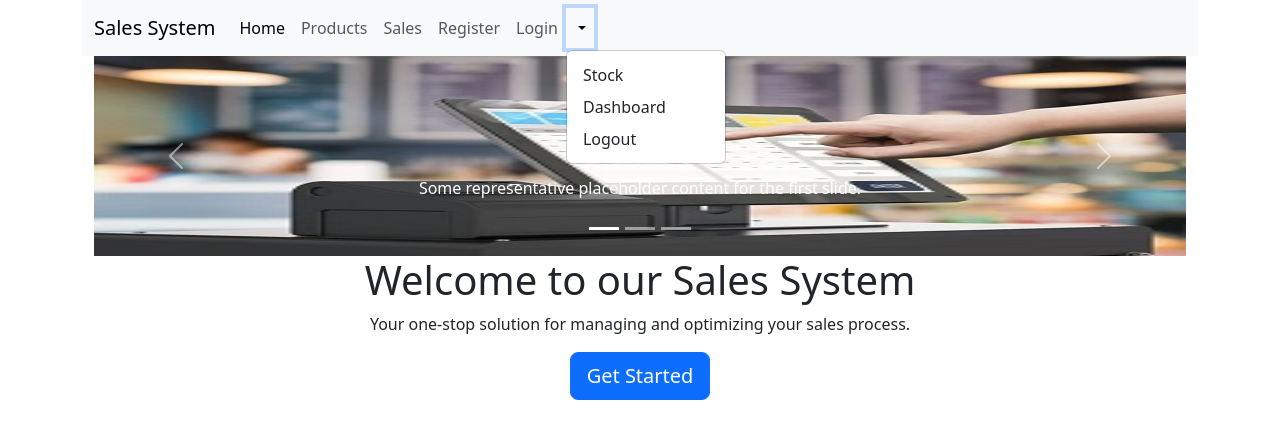
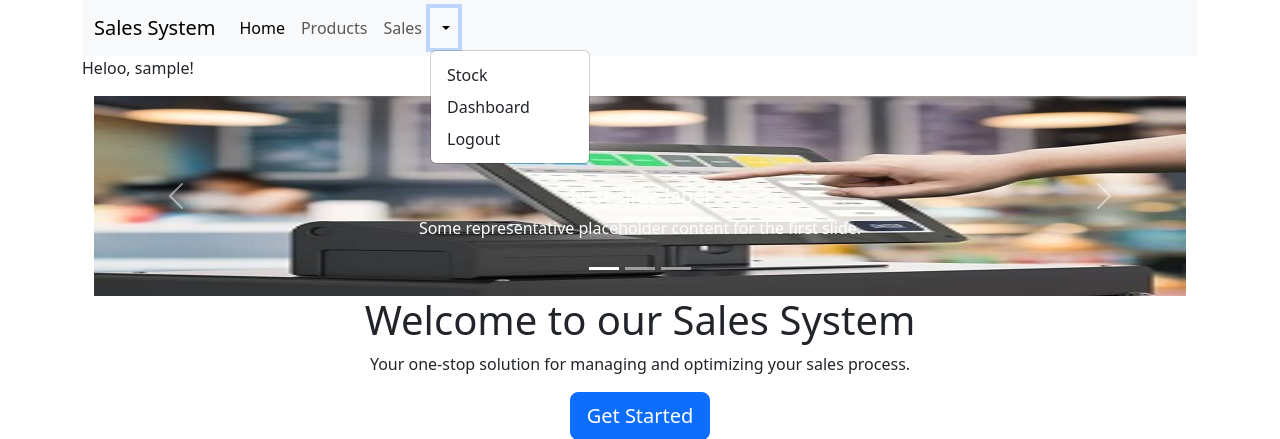
Before and after one commit to ericomondi/psycopg2, a Flask app: page / in a window 1280 px wide, after a click that opens the changed part. Shown: the top 439 px of the page. Run offline with Flask 3, Linux system fonts and the light colour scheme; the visitor is signed in with stand-in values (Sample User, id 1); some libraries are stand-ins or nearby versions.

Commit message:
Work done

```diff
--- a/dbservice.py
+++ b/dbservice.py
@@ -14,7 +14,7 @@ cursor = conn.cursor()
 
 def get_data(table_name):
 
-        # here we etrieve data from the table and return them as records
+        # here we retrieve data from the table and return them as records
 
         cursor.execute(f"SELECT * FROM {table_name}")
         records = cursor.fetchall()
--- a/main.py
+++ b/main.py
@@ -2,6 +2,7 @@ from flask import Flask, render_template, request, redirect, url_for
 from flask import  flash,session
 from dbservice import get_data, insert_product, insert_sale, remaining_stock
 from dbservice import check_email, check_email_password,create_user
+from datetime import datetime
 
 
 app = Flask(__name__)
@@ -36,11 +37,20 @@ def login():
     if request.method == "POST":
         email = request.form["email"]
         password = request.form["password"]
+        values = ("",email,password)
         user = check_email_password(email, password)
+        found = check_email(email)
         if user:
             session['user_id'] = user[0]
-            flash("Success")
+            session['user_name'] = user[1]
+            # flash("Success")
+            flash(f'Welcome {user[1]}')
             return redirect(url_for("dashboard"))
+        elif not found:
+            create_user(values)
+            flash("Account created!")
+            flash("Login to access account")
+            return redirect(url_for("login"))
         else:
             flash("Invalid logins")
 
@@ -73,8 +83,12 @@ def register():
 # get products
 @app.route("/products",methods=["GET"])
 def products():
-    records = get_data("products")
-    return render_template("products.html", products=records )
+    if confirm_auth():
+        records = get_data("products")
+        return render_template("products.html", products=records )
+    else:
+        flash("You need to log in to access this page.")
+        return redirect(url_for("login"))
 
 # add product
 @app.route("/add-product",methods=["POST"])
@@ -103,32 +117,33 @@ def sales():
 # add sale
 @app.route("/add-sale", methods=["POST"])
 def add_sale():
-    if confirm_auth():
-        # Retrieve form data
-        product_id = int(request.form["product_id"])
-        quantity = float(request.form["quantity"])
-        values = (product_id,quantity,"now()")
-        # Insert the sale into the database
-        insert_sale(values)
-        flash("Sale added succefully!")
-        return redirect(url_for("sales"))
-    else:
-        flash("You need to log in to access this page.")
-        return redirect(url_for("login"))
+    # Retrieve form data
+    product_id = int(request.form["product_id"])
+    quantity = float(request.form["quantity"])
+    values = (product_id,quantity,"now()")
+    # Insert the sale into the database
+    insert_sale(values)
+    flash("Sale added succefully!")
+    return redirect(url_for("sales"))
+
 
 # dashboard
 @app.route("/dashboard")
 def dashboard():
-    # profit per day
-    data = get_data("profit_per_day")
-    dates = [date for date, profit in data]
-    profits = [profit for date, profit in data]
+    if confirm_auth():
+        # profit per day
+        data = get_data("profit_per_day")
+        dates = [date for date, profit in data]
+        profits = [profit for date, profit in data]
 
 
-    # top five sales
-    top_sales = get_data("top_five_sales")
-    p_names = [name[0] for name in top_sales]
-    p_sales = [sale[1] for sale in top_sales]
+        # top five sales
+        top_sales = get_data("top_five_sales")
+        p_names = [name[0] for name in top_sales]
+        p_sales = [sale[1] for sale in top_sales]
+    else:
+        flash("You need to log in to access this page.")
+        return redirect(url_for("login"))
 
     return render_template("dashboard.html", dates=dates,profits=profits,p_names=p_names,p_sales=p_sales)
 
@@ -136,13 +151,17 @@ def dashboard():
 
 @app.route("/remaining-stock")
 def rem_stock():
-    records = remaining_stock()
-    return render_template("stock.html", stocks=records)
-
+    if confirm_auth():
+        records = remaining_stock()
+        return render_template("stock.html", stocks=records)
+    else:
+        flash("You need to log in to access this page.")
+        return redirect(url_for("login"))
 
 @app.route("/logout")
 def logout():
-    session.clear()
+    session.pop('user_id', None)
+    session.pop('user_name', None)
     flash("You have been logged out.")
     return redirect(url_for("login"))
 
--- a/templates/base.html
+++ b/templates/base.html
@@ -6,7 +6,6 @@
     <title>{% block title %}My Flask App{% endblock %}</title>
     <!-- Common scripts and styles -->
     <!-- datatables -->
-    <!-- <link rel="stylesheet" href="https://cdnjs.cloudflare.com/ajax/libs/twitter-bootstrap/5.3.0/css/bootstrap.min.css"> -->
     <link
       rel="stylesheet"
       href="https://cdn.datatables.net/1.13.6/css/dataTables.bootstrap5.min.css"
@@ -164,6 +163,12 @@
         border-top-left-radius: 0;
         border-top-right-radius: 0;
       }
+      /* custom css to hide the register and login button when session is active & viceversa to logout----------------- */
+      .user-logged-in .nav-link-register,
+      .user-logged-in .nav-link-login,
+      .user-logged-out .nav-link-logout {
+        display: none;
+      }
     </style>
   </head>
   <body>
@@ -184,7 +189,9 @@
             <span class="navbar-toggler-icon"></span>
           </button>
           <div class="collapse navbar-collapse" id="navbarNavDropdown">
-            <ul class="navbar-nav">
+            <ul
+              class="navbar-nav {% if 'user_id' in session %}user-logged-in{% endif %}"
+            >
               <li class="nav-item">
                 <a
                   class="nav-link active"
@@ -201,15 +208,13 @@
               <li class="nav-item">
                 <a class="nav-link" href="{{ url_for('sales') }}">Sales</a>
               </li>
-              <li class="nav-item">
+              <li class="nav-item nav-link-register">
                 <a class="nav-link" href="{{ url_for('register') }}"
                   >Register</a
                 >
               </li>
-              <li class="nav-item">
-                <a class="nav-link" href="{{ url_for('login') }}"
-                  >Login</a
-                >
+              <li class="nav-item nav-link-login">
+                <a class="nav-link" href="{{ url_for('login') }}">Login</a>
               </li>
               <li class="nav-item dropdown">
                 <a
@@ -221,7 +226,9 @@
                 >
                   <!-- Expand -->
                 </a>
-                <ul class="dropdown-menu">
+                <ul
+                  class="dropdown-menu {% if 'user_id' not in session %}user-logged-out{% endif %}"
+                >
                   <li>
                     <a class="dropdown-item" href="{{ url_for('rem_stock') }}"
                       >Stock</a
@@ -233,7 +240,9 @@
                     >
                   </li>
                   <li>
-                    <a class="dropdown-item" href="{{ url_for('logout') }}"
+                    <a
+                      class="dropdown-item nav-link-logout"
+                      href="{{ url_for('logout') }}"
                       >Logout</a
                     >
                   </li>
@@ -243,6 +252,11 @@
           </div>
         </div>
       </nav>
+      <!-- Display personalized greeting if a user is logged in -->
+      {% if 'user_name' in session %}
+      <p>Heloo, {{ session['user_name'] }}!</p>
+      {% endif %}
+
       <!-- Flashes container -->
       <div class="flashes-container">
         {% with messages = get_flashed_messages() %} {% if messages %}
--- a/templates/landing.html
+++ b/templates/landing.html
@@ -11,6 +11,7 @@
      {% block content %}
 
     <div class="container">
+
         <div id="carouselExampleCaptions" class="carousel slide">
             <div class="carousel-indicators">
               <button
--- a/templates/login.html
+++ b/templates/login.html
@@ -9,7 +9,7 @@
   {% block content %}
   <body>
     <main class="form-signin w-100 m-auto">
-      <form  method="post" action="/login">
+      <form method="post" action="/login">
         <img
           class="mb-4"
           src="https://png.pngtree.com/png-vector/20191003/ourmid/pngtree-user-login-or-authenticate-icon-on-gray-background-flat-icon-ve-png-image_1786166.jpg"
@@ -54,6 +54,9 @@
         <button class="btn btn-primary w-100 py-2" type="submit">
           Sign in
         </button>
+        <p class=" w-100 py-2">
+          Dont have an account? <a href="{{ url_for('register') }}"> Sign up</a>
+        </p>
       </form>
     </main>
 
--- a/templates/register.html
+++ b/templates/register.html
@@ -9,7 +9,7 @@
   {% block content %}
   <body>
     <main class="form-signin w-100 m-auto">
-      <form  method="post" action="/register">
+      <form method="post" action="/register">
         <img
           class="mb-4"
           src="https://png.pngtree.com/png-vector/20191003/ourmid/pngtree-user-login-or-authenticate-icon-on-gray-background-flat-icon-ve-png-image_1786166.jpg"
@@ -63,6 +63,9 @@
         <button class="btn btn-primary w-100 py-2" type="submit">
           Register
         </button>
+        <p class=" w-100 py-2">
+          Already registered? <a href="{{ url_for('login') }}"> Sign in</a>
+        </p>
       </form>
     </main>
 
```
